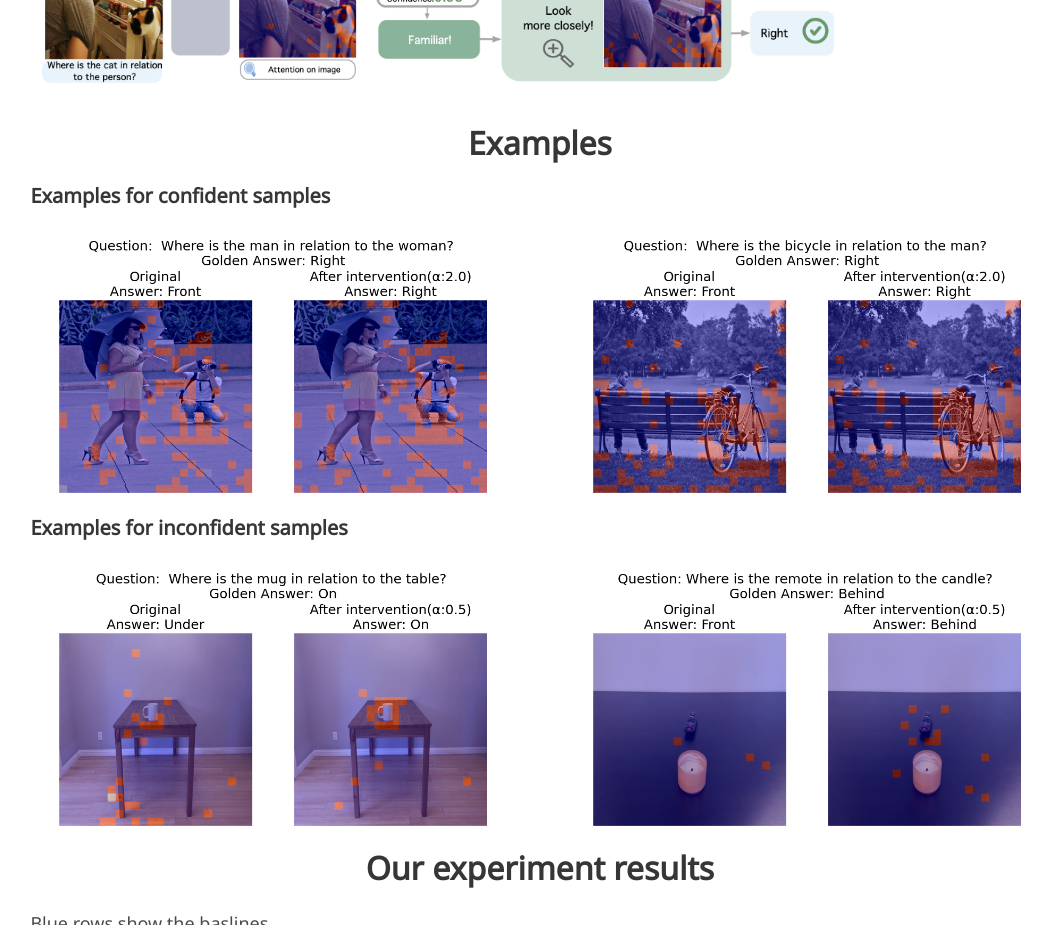
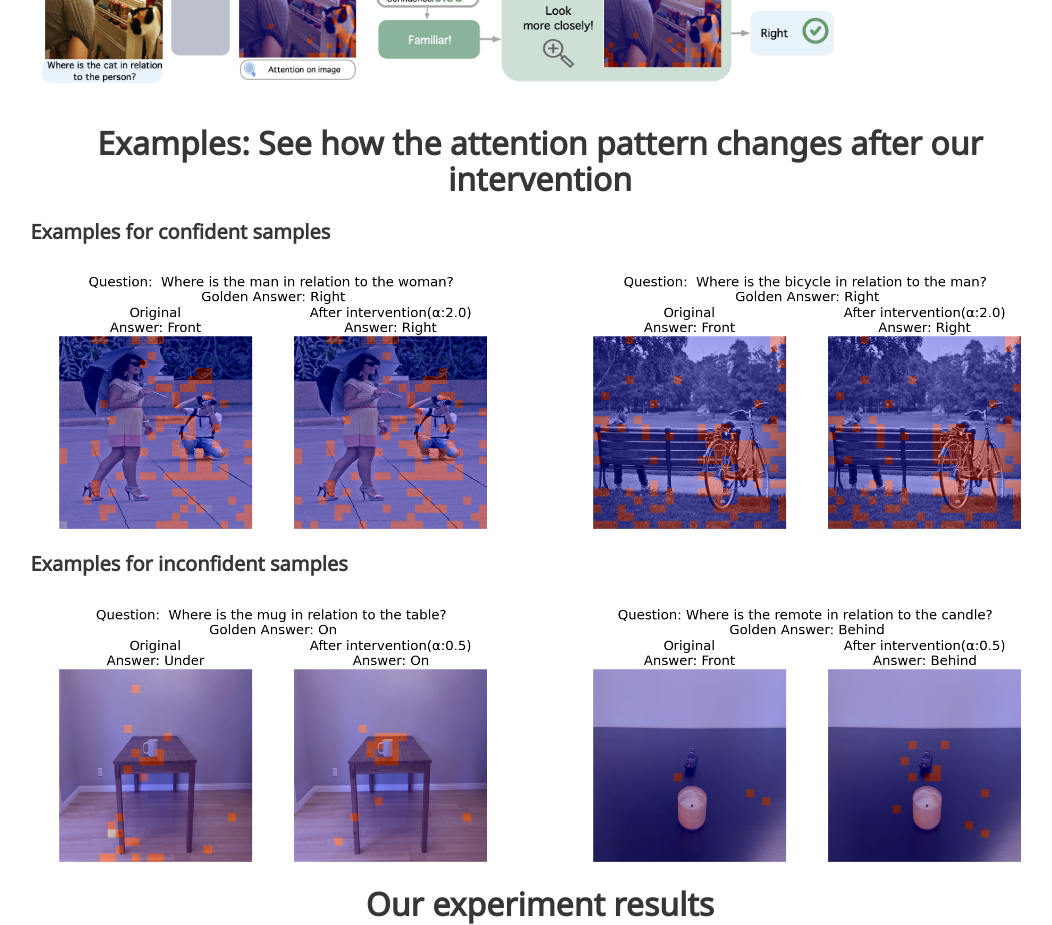
Before and after one commit to shiqichen17/AdaptVis, a plain HTML site: page index.html in a window 1280 px wide. Shown: the part 1300-2225 px from the top of the page, without its empty margins (100-1152 px from the left). Drawn offline with nearby package versions, Linux system fonts and the light colour scheme; some icons are missing; a web font is replaced by a local one.

Commit message:
Update index.html

```diff
--- a/index.html
+++ b/index.html
@@ -293,7 +293,7 @@
 
   <div class="columns is-centered has-text-centered" font-size: 18px;">
       <div class="column is-four-fifths">
-        <h1 class="title is-3">Examples</h1>
+        <h1 class="title is-3">Examples: See how the attention pattern changes after our intervention</h1>
         <div class="content has-text-justified">
           <h4>Examples for confident samples</h4>
           <br>
```
